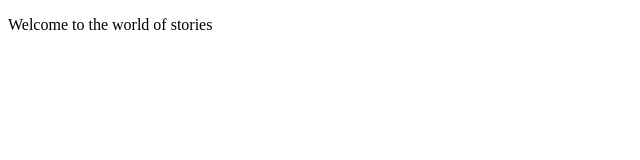
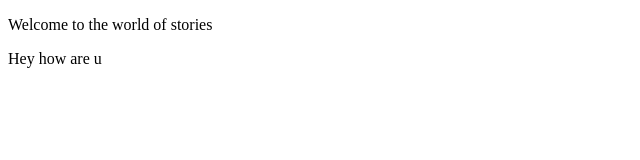
Before and after one commit to swapnildhumal761-hub/Testing-repo, a plain HTML site: page index.html in a window 1280 px wide. Shown: the full height of the page, 0-640 px from the left. Drawn offline with Linux system fonts and the light colour scheme.

Commit message:
we add new feature

```diff
--- a/index.html
+++ b/index.html
@@ -6,5 +6,6 @@
 </head>
 <body>
     <p>Welcome to the world of stories</p>
+<p>Hey how are u</p>
 </body>
 </html>
```
